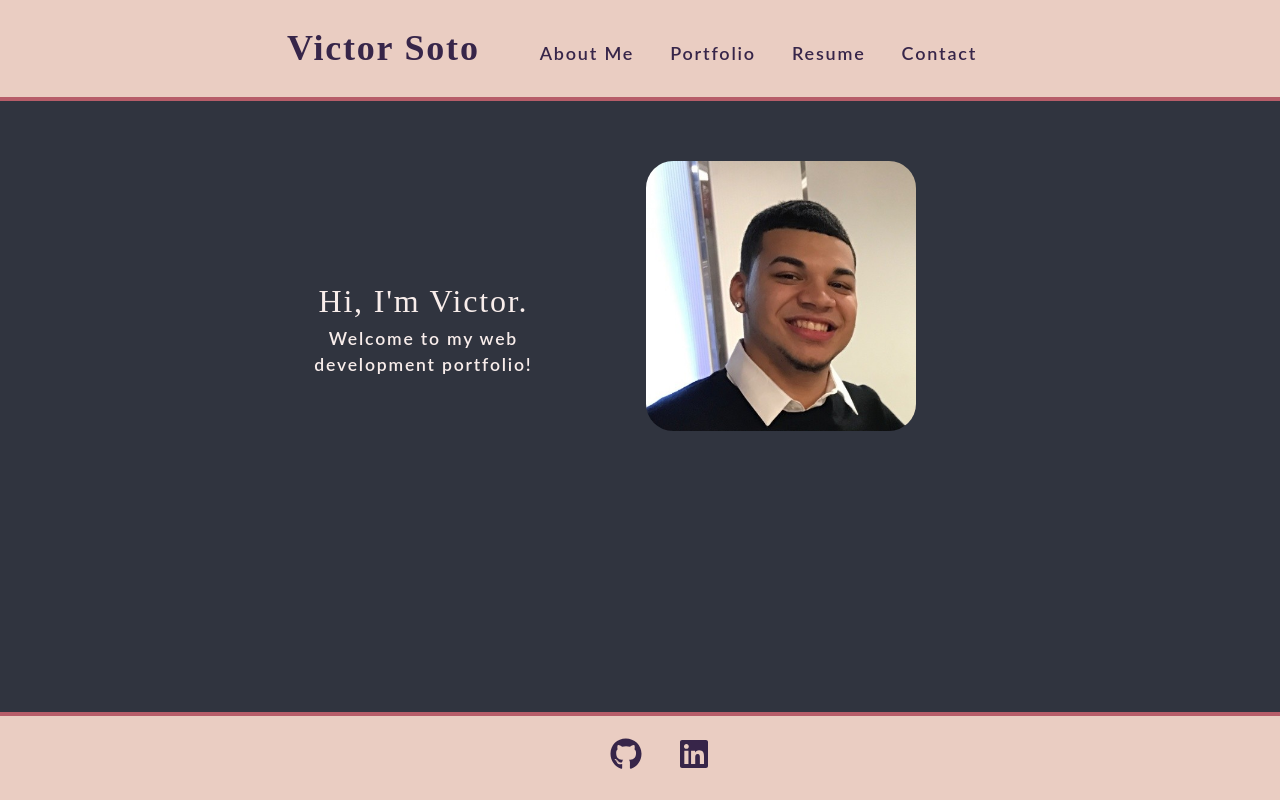
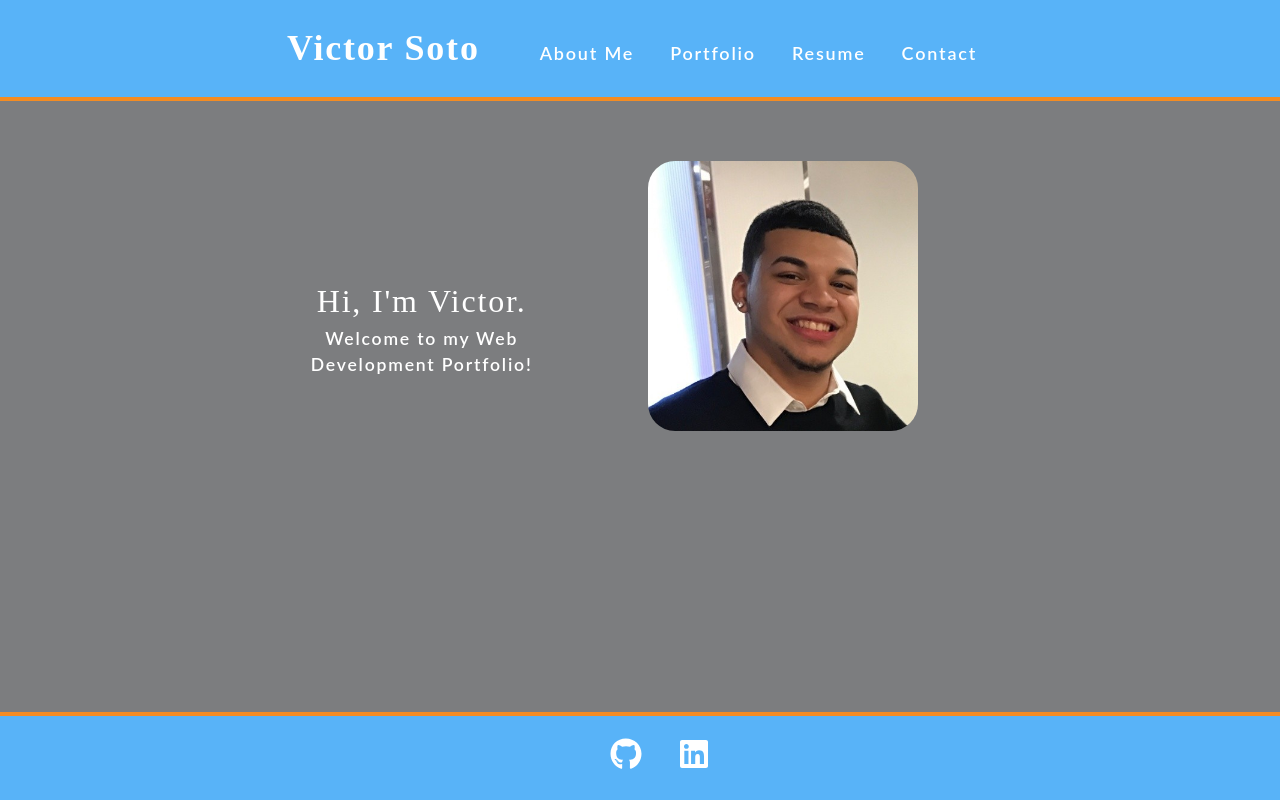
Before and after one commit to Vsoto7697/vsotoreact-portfolio, a React (Create React App) app: page / in a window 1280 px wide. Built offline with nearby package versions, Linux system fonts and the light colour scheme.

Commit message:
updated css and added project description under each project

```diff
--- a/src/components/Home/index.js
+++ b/src/components/Home/index.js
@@ -6,7 +6,7 @@ const Home = () => {
     <section className="home my-5">
       <div className="title">
         <h2>Hi, I'm Victor.</h2>
-        <p>Welcome to my web development portfolio!</p>
+        <p>Welcome to my Web Development Portfolio!</p>
       </div>
       <div className="selfie portrait">
         <img src={Selfie} alt="self portrait" />
--- a/src/components/Projects/index.js
+++ b/src/components/Projects/index.js
@@ -17,6 +17,9 @@ const Projects = () => {
             <div className="card">
               <img src={ReadmeGenerator} alt="Readme Generator" className="card-img-top" />
               Readme Generator
+
+              <div className='card-text'>This application allows user to automatically generate a README without having to create one from scratch. Just answer a few questions and watch how the README is automatically generated.</div>
+
               <div className="card-body">
                 <a
                   href="https://github.com/Vsoto7697/Readme-generator"
@@ -40,6 +43,9 @@ const Projects = () => {
             <div className="card">
               <img src={Fetch} alt="Fetch" className="card-img-top" />
               Fetch
+
+              <div className='card-text'>Welcome to Fetch! A grooming service that will connect you to the best fit groomer for your lovable best friend!</div>
+
               <div className="card-body">
                 <a
                   href="https://github.com/awinters81/Project-1"
@@ -67,6 +73,9 @@ const Projects = () => {
                 className="card-img-top"
               />
               Coding Quiz Game
+
+              <div className='card-text'>A typical coding assessment consists of interactive coding challenges and multiple-choice questions.</div>
+
               <div className="card-body">
                 <a
                   href="https://github.com/Vsoto7697/VsotoJSquiz"
@@ -93,7 +102,10 @@ const Projects = () => {
                 alt="Server Side API Weather App"
                 className="card-img-top"
               />
-              Server Side API Weather app
+              Server Side API Weather App
+
+              <div className='card-text'>The weather dashboard is a browser-based application with dynamically updated HTML and CSS. To access both current and anticipated weather data, it makes use of Third-Party APIs provided by OpenWeather.com.</div>
+
               <div className="card-body">
                 <a
                   href="https://github.com/Vsoto7697/Server-Side-API-Weather-App"
@@ -117,6 +129,9 @@ const Projects = () => {
             <div className="card">
               <img src={GititDone} alt="Git it Done" className="card-img-top" />
               Git it Done!
+
+              <div className='card-text'>This project is a web application that searches for open-source projects with open issues and pull requests through the GitHub API.This application utilizes the program's Get Programming interface to speak with the server.</div>
+
               <div className="card-body">
                 <a
                   href="https://github.com/Vsoto7697/git-it-done"
--- a/src/index.css
+++ b/src/index.css
@@ -32,8 +32,8 @@ body {
   line-height: 1.5;
   font-size: 18px;
   letter-spacing: 0.1em;
-  background: #30343f;
-  color: #f8edeb;
+  background: #7c7d7f;
+  color: #ffffff;
 }
 
 .row {
@@ -146,7 +146,7 @@ a {
   padding: 2px 4px;
   margin-left: -2px;
   margin-right: -2px;
-  color: #b75d69;
+  color: #58b3f8;
   transition: all 0.2s ease-in-out;
 }
 
@@ -164,25 +164,25 @@ header {
   justify-content: center;
   align-items: baseline;
   padding: 10px;
-  border-bottom: 4px solid #b75d69;
-  background: #eacdc2;
+  border-bottom: 4px solid #f48c23;
+  background: #58b3f8;
 }
 
 header a {
-  color: #372549;
+  color: #ffffff;
   transition: all 0.2s ease-in-out;
 }
 
 header a:hover {
   text-decoration: none;
-  color: #783f8e;
+  color: #f48c23;
   transform: scale(1.1);
 }
 
 header h1 {
   font-family: 'Alkalami', serif;
   margin-top: 1rem;
-  color: #372549;
+  color: #f48c23;
   transition: all 0.2s ease-in-out;
 }
 
@@ -196,7 +196,7 @@ nav a {
 
 nav a:hover {
   text-decoration: none;
-  color: #b75d69;
+  color: #f48c23;
   transform: scale(1.1);
 }
 
@@ -208,8 +208,8 @@ button {
   border: none;
   outline: none;
   border-radius: 55px;
-  color: #fafaff;
-  background: #1a1423;
+  color: #ffffff;
+  background: #f48c23;
   cursor: pointer;
   font-size: 18px;
   font-weight: 400;
@@ -219,7 +219,7 @@ button {
 
 button:hover {
   opacity: 0.8;
-  border: 2px #b75d69 solid;
+  border: 2px #ffffff solid;
 }
 
 button[disabled] {
@@ -235,7 +235,7 @@ button[disabled] {
 
 .card {
   align-items: center;
-  background-color: #fae1dd;
+  background-color: #58b3f8;
   margin: 10px;
 }
 
@@ -257,14 +257,14 @@ form {
 input {
   font-size: 1rem;
   padding: 0.25rem;
-  border: 1px solid #1a1423;
+  border: 1px solid #000000;
   outline: none;
   border-radius: 3px;
   transition: box-shadow 0.2s;
 }
 
 input:focus {
-  border: 1px solid #1e2749;
+  border: 1px solid #000000;
 }
 
 li {
@@ -279,17 +279,17 @@ textarea {
 }
 
 #notifyToast {
-  color: #fae1dd;
+  color: #58b3f8;
   border-radius: 6px;
   width: 150px;
   text-align: center;
   margin-left: 75px;
-  background-color: #783f8e;
+  background-color: #f48c23;
 }
 
 .card {
   text-align: center;
-  color: #1a1423;
+  color: #ffffff;
 }
 
 .img-thumbnail {
@@ -359,8 +359,8 @@ footer {
   display: flex;
   justify-content: center;
   align-items: center;
-  border-top: 4px solid #b75d69;
-  background: #eacdc2;
+  border-top: 4px solid #f48c23;
+  background: #58b3f8;
 }
 
 li {
@@ -371,11 +371,11 @@ footer ul li {
   display: inline;
   font-size: 2rem;
   padding: 1rem;
-  color: #372549;
+  color: #ffffff;
 }
 
 footer ul li:hover {
-  color: #783f8e;
+  color: #f48c23;
 }
 
 @media only screen and (max-width: 1445px) {
```
